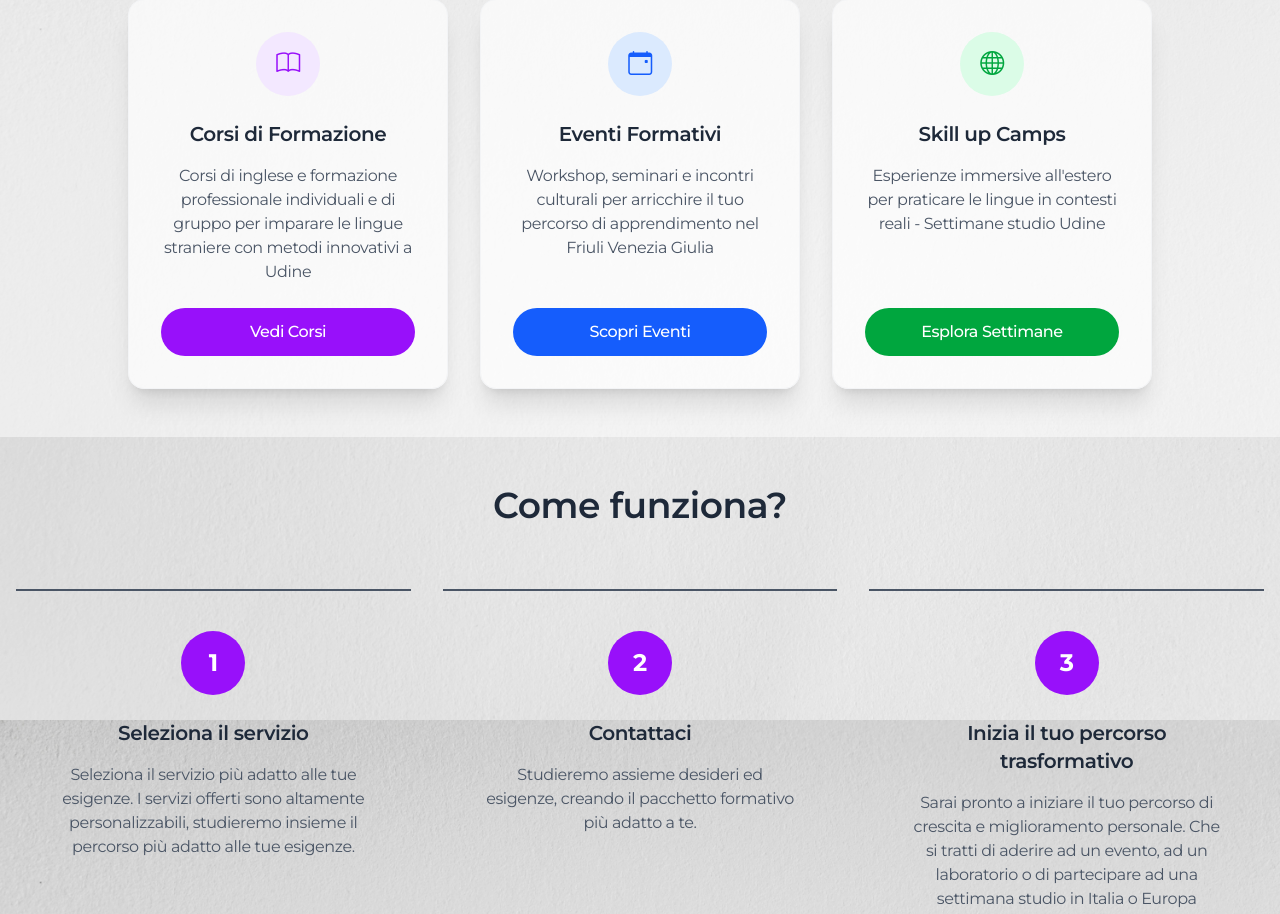
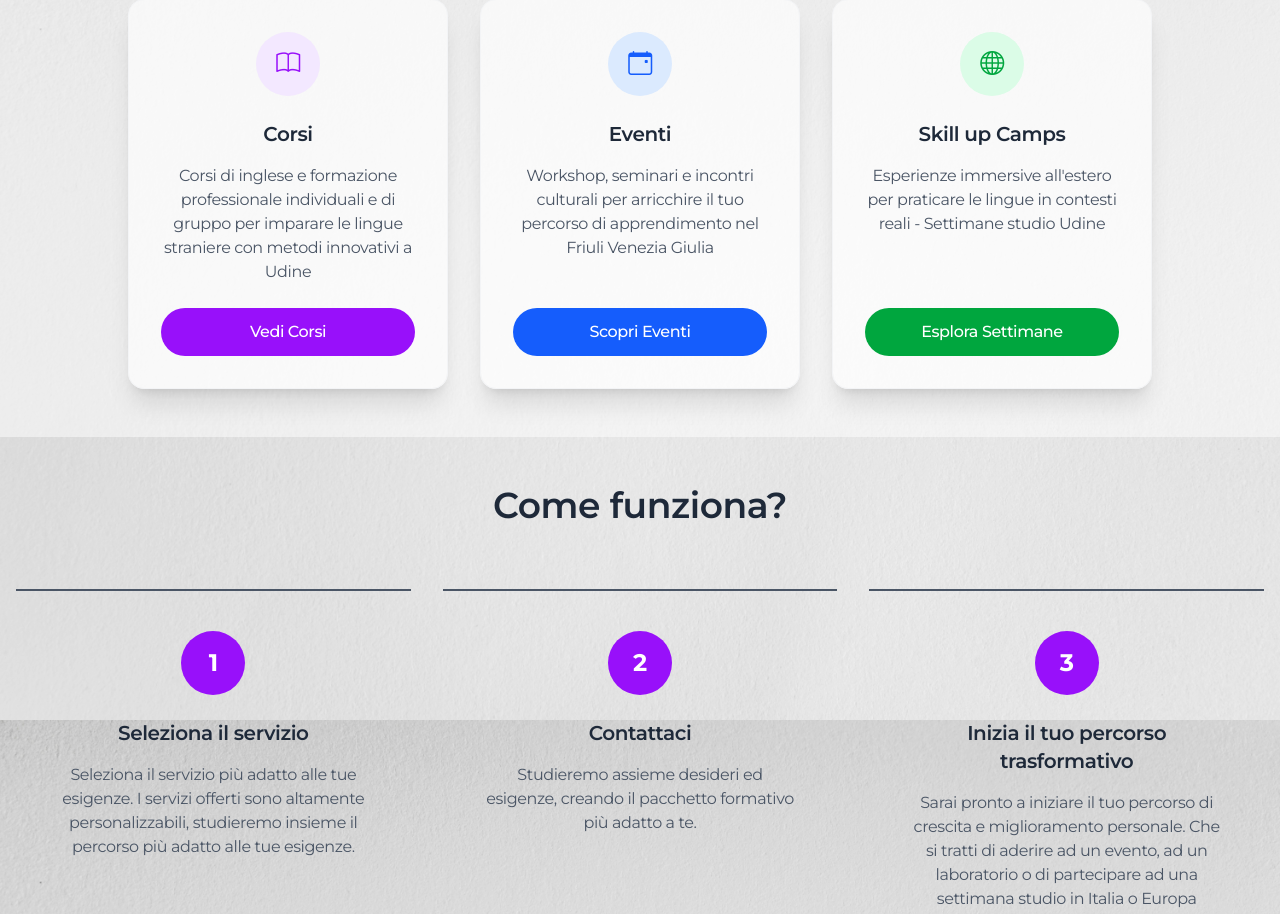
Before and after one commit to jaderdaniotti/ALL-HUB, a React (Vite) app: page / in a window 1280 px wide. Shown: the part 1840-2754 px from the top of the page. Built offline with nearby package versions, Linux system fonts and the light colour scheme; a web font is replaced by a local one.

Commit message:
chore: Update translations and minor documentation adjustments
Modified English and Italian translations for course and event titles, changing "Study Weeks" to "Skill up Camps" and simplifying other titles. Added a blank line in the README and other files for consistency.

```diff
--- a/src/locales/en/translation.json
+++ b/src/locales/en/translation.json
@@ -41,9 +41,9 @@
         "cta": "Discover Events"
       },
       "studyWeeks": {
-        "title": "Study Weeks",
+        "title": "Skill up Camps",
         "description": "Intensive weekly programs for a complete and immersive learning experience",
-        "cta": "Discover Weeks"
+        "cta": "Discover Camps"
       }
     },
     "steps": {
--- a/src/locales/it/translation.json
+++ b/src/locales/it/translation.json
@@ -31,12 +31,12 @@
       "title": "Scopri le Nostre Attività",
       "subtitle": "Corsi di formazione professionale, eventi e Skill Up Camps per ogni età e livello di apprendimento a Udine",
       "courses": {
-        "title": "Corsi di Formazione",
+        "title": "Corsi",
         "description": "Corsi di inglese e formazione professionale individuali e di gruppo per imparare le lingue straniere con metodi innovativi a Udine",
         "cta": "Vedi Corsi"
       },
       "events": {
-        "title": "Eventi Formativi",
+        "title": "Eventi",
         "description": "Workshop, seminari e incontri culturali per arricchire il tuo percorso di apprendimento nel Friuli Venezia Giulia",
         "cta": "Scopri Eventi"
       },
```
Also changed, not shown: src/pages/PrivacyPolicy.jsx (line endings or trailing spaces), src/utils/cookieManager.js (line endings or trailing spaces), 1 other file (tests, documents, lock files or other folders).
